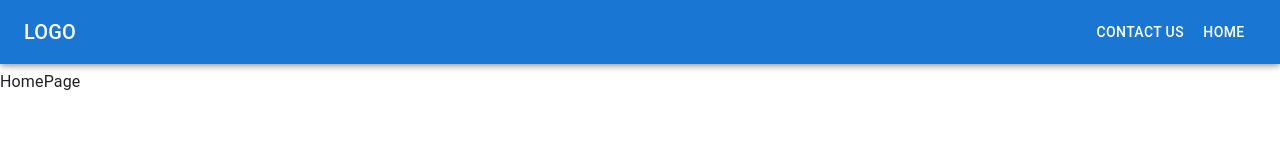
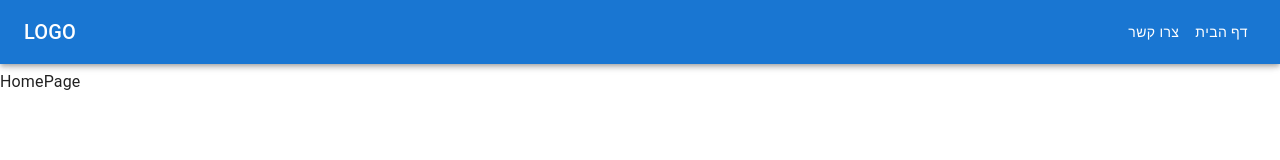
Before and after one commit to OfirWasHere/website-for-small-business, a React (Create React App) app: page / in a window 1280 px wide. Shown: the top 160 px of the page. Built offline with nearby package versions, Linux system fonts and the light colour scheme.

Commit message:
added langauge translation

```diff
--- a/src/Components/LayoutArea/Navbar/Navbar.css
+++ b/src/Components/LayoutArea/Navbar/Navbar.css
@@ -4,7 +4,7 @@
 
 .DrawerNavbar {
     width: 100%;
-    text-align: center;
+    text-align: right;
     text-decoration: none;
     color: black;
 }
--- a/src/Components/LayoutArea/Navbar/Navbar.tsx
+++ b/src/Components/LayoutArea/Navbar/Navbar.tsx
@@ -51,7 +51,7 @@ function Navbar(props: NavbarProps): JSX.Element {
             {/* Route Link */}
             <NavLink to={item.path} className="DrawerNavbar">
               <ListItemButton>
-                <ListItemText primary={item.routeName} />
+                <ListItemText primary={item.routeName} sx={{ textAlign: "center" }}/>
               </ListItemButton>
             </NavLink>
           </ListItem>
--- a/src/Components/Routes/RoutesNav.tsx
+++ b/src/Components/Routes/RoutesNav.tsx
@@ -1,14 +1,14 @@
-// Routes for the navbar including names
-//TODO add translation
+import { t } from "i18next";
+
 const RoutesNav = [
     {
         path:"/contact-us",
-        routeName:"Contact us",
+        routeName:t("NavbarStrings.contactUs"),
     },
     {
         path:"/home",
-        routeName:"home"
+        routeName:t("NavbarStrings.home"),
     },
 ]
-
+// // { lng: "en" }
 export default RoutesNav;
--- /dev/null
+++ b/src/Components/Strings/English.ts
@@ -0,0 +1,8 @@
+export const NavbarStrings = {
+    home:"Home",
+    contactUs:"Contact Us"
+}
+
+export const HomePageStrings = {
+    Blabla:"Test"
+}
--- /dev/null
+++ b/src/Components/Strings/Hebrew.ts
@@ -0,0 +1,8 @@
+export const NavbarStrings = {
+    home:"דף הבית",
+    contactUs:"צרו קשר",
+}
+
+export const HomePageStrings = {
+    Blabla:"בדיקה"
+}
--- a/src/i18n.js
+++ b/src/i18n.js
@@ -1,6 +1,8 @@
 import i18n from 'i18next';
 import { initReactI18next } from 'react-i18next';
 import LanguageDetector from 'i18next-browser-languagedetector';
+import * as English from "./Components/Strings/English"
+import * as Hebrew from "./Components/Strings/Hebrew"
 
 i18n
   // detect user language
@@ -12,17 +14,23 @@ i18n
   // for all options read: https://www.i18next.com/overview/configuration-options
   .init({
     debug: true,
+    // Force english on:
+    lng: 'he',
     fallbackLng: 'en',
     interpolation: {
       escapeValue: false, // not needed for react as it escapes by default
     },
+
+    // here we will place our translations...
     resources: {
       en: {
-        translation: {
-          // here we will place our translations...
-        }
+        translation: English
+      },
+      he: {
+        translation: Hebrew
       }
     }
+
   });
 
 export default i18n;
```
Also changed, not shown: src/Components/LayoutArea/HomePage/HomePage.tsx (+7 -4 lines).
